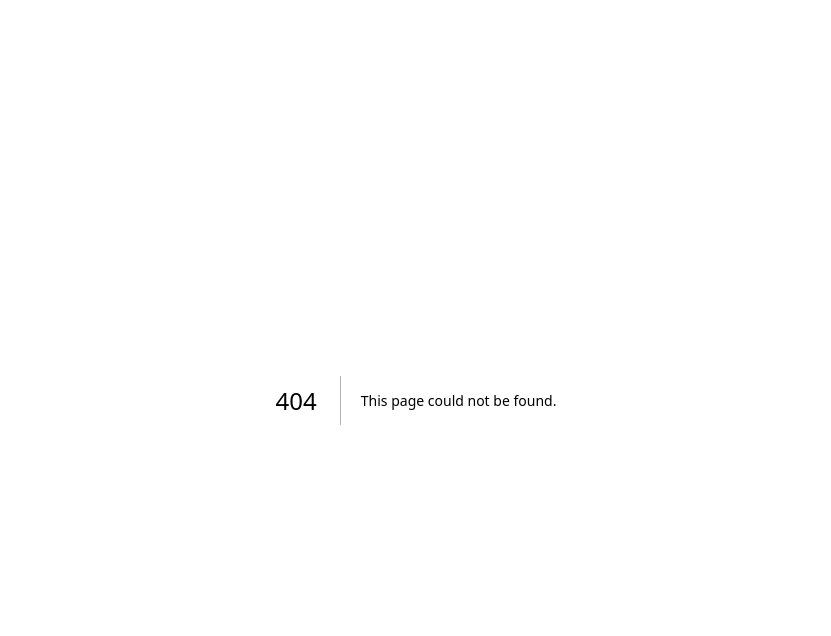
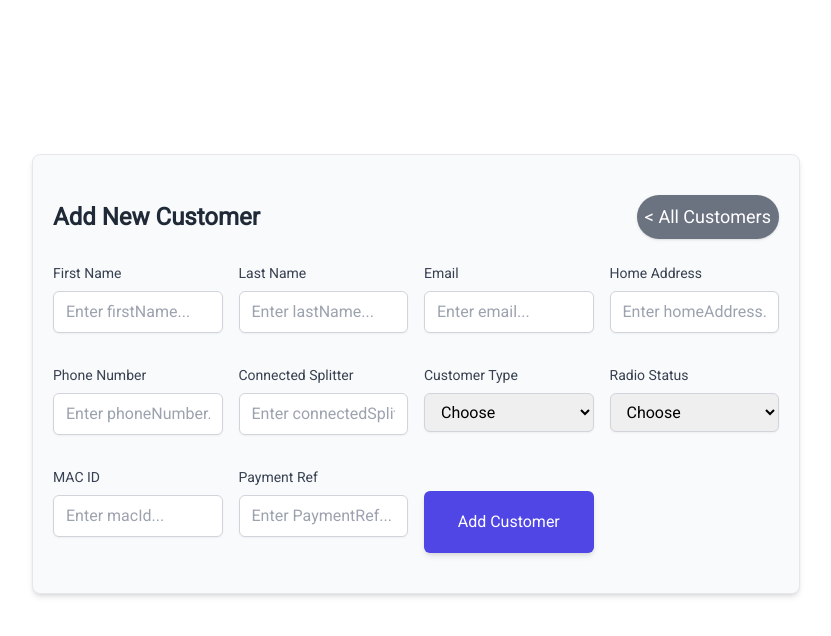
Before and after one commit to maximus-kai/switcher, a Next.js app: page /add in a window 1280 px wide. Before the commit this address had no page. Shown: the top 636 px of the page, without its empty margins (224-1055 px from the left). Built offline with nearby package versions, Linux system fonts and the light colour scheme.

Commit message:
seperate pages

```diff
--- /dev/null
+++ b/app/actions/getTotalInstallations.ts
@@ -0,0 +1,17 @@
+"use server";
+import { db } from "@/lib/db";
+
+async function getTotalInstallations(): Promise<{
+    total?: number;
+    error?: string;
+}>{
+    try {
+        const total = await db.installation.count();
+        console.log(total);
+        return {total}
+    } catch (error) {
+        return {error: "Database Error"}
+    }
+}
+
+export default getTotalInstallations;
--- a/app/components/AddCustomer.tsx
+++ b/app/add/AddCustomer.tsx
@@ -3,6 +3,7 @@ import React from 'react'
 import { toast } from 'react-toastify'
 import { useRef } from 'react'
 import addCustomer from '../actions/addCustomer';
+import Link from 'next/link';
 const AddCustomer = () => {
     const formRef = useRef<HTMLFormElement>(null);
     const clientAction = async (formData: FormData) => {
@@ -17,7 +18,10 @@ const AddCustomer = () => {
     }
     return (
         <main className=' border items-center py-10 lg:mx-[10%] xl:mx-[20%] md:mx-[8%] mx-[6%] px-5 mt-[12%] mb-[40px] bg-gray-50 rounded-lg shadow-md'>
-            <h3 className="text-2xl font-semibold mb-6 text-gray-800">Add New Customer</h3>
+            <div className='flex  justify-between items-center mb-6'>
+                <h3 className="text-center md:text-2xl font-semibold  text-gray-800">Add New Customer</h3>
+                <Link href={'/'} className='text-center md:text-lg shadow p-2 rounded-full bg-gray-500 text-white'> {'< All Customers'}</Link>
+            </div>
             <form className='grid grid-cols-1 sm:grid-cols-2 gap-4 md:grid-cols-3 lg:grid-cols-4' ref={formRef} action={clientAction}>
                 <div className="form-control">
                     <label htmlFor="text">First Name</label>
--- /dev/null
+++ b/app/add/page.tsx
@@ -0,0 +1,9 @@
+import React from 'react'
+import AddCustomer from './AddCustomer'
+const AddNewCustomer = () => {
+  return (
+      <AddCustomer />
+  )
+}
+
+export default AddNewCustomer
--- /dev/null
+++ b/app/components/Total.tsx
@@ -0,0 +1,29 @@
+import React from 'react';
+import getTotalInstallations from '../actions/getTotalInstallations';
+import Link from 'next/link';
+
+const Total = async () => {
+    // Await the result of getTotalInstallations
+    const { total, error } = await getTotalInstallations(); // Notice the parentheses
+
+    // Check for errors
+    if (error) {
+        return (
+            <main className='border items-center text-2xl py-6 lg:mx-[10%] xl:mx-[20%] md:mx-[8%] mx-[6%] px-5 mt-[12%] mb-[40px] bg-gray-50 rounded-lg shadow-md flex flex-col '>
+                <h2 className='text-center'>Error: {error}</h2>
+            </main>
+        );
+    }
+
+    return (
+        <main className='border items-center justify-between text-2xl py-6 lg:mx-[10%] xl:mx-[20%] md:mx-[8%] mx-[6%] px-5 mt-[12%] mb-[40px] bg-gray-50 rounded-lg shadow-md flex flex-row '>
+            <div className='flex flex-col '>
+            <h2 className='text-center'>Customers</h2>
+            <h2 className='text-4xl text-center border shad rounded-full'>{total}</h2>
+            </div>
+            <Link href={'/add'} className='text-lg shadow p-2 rounded-full bg-gray-500 text-white'>{'Add Customer >'}</Link>
+        </main>
+    );
+};
+
+export default Total;
--- a/app/customers/GetCustomers.tsx
+++ b/app/customers/GetCustomers.tsx
@@ -1,22 +1,22 @@
-'use server';
-import { db } from "@/lib/db";
+// 'use server';
+// import { db } from "@/lib/db";
 
-interface Customer {
+// interface Customer {
 
-}
+// }
 
-async function GetCustomers(): Promise<{
-    customer?: Customer[];
-    error?: string;
-}> {
-    try {
-        const transactions = await db.customer.findMany({
-            where: {},
-            orderBy: {
-                createdAt: 'desc'
-            },
-        });
-        return { customers };
-    }
-}
-export default GetCustomers;
+// async function GetCustomers(): Promise<{
+//     customer?: Customer[];
+//     error?: string;
+// }> {
+//     try {
+//         const customers = await db.customer.findMany({
+//             where: {},
+//             orderBy: {
+//                 customerType: 'desc'
+//             },
+//         });
+//         return { customers };
+//     }
+// }
+// export default GetCustomers;
--- a/app/page.tsx
+++ b/app/page.tsx
@@ -1,5 +1,6 @@
 import Image from "next/image";
-import AddCustomer from "./components/AddCustomer";
+import AddCustomer from "./add/AddCustomer";
+import Total from "./components/Total";
 
 interface HomeConst{
 
@@ -9,7 +10,8 @@ const Home = () => {
 
   return (
     <main className="">
-      <AddCustomer/>
+      <Total/>
+
     </main>
   );
 }
```
